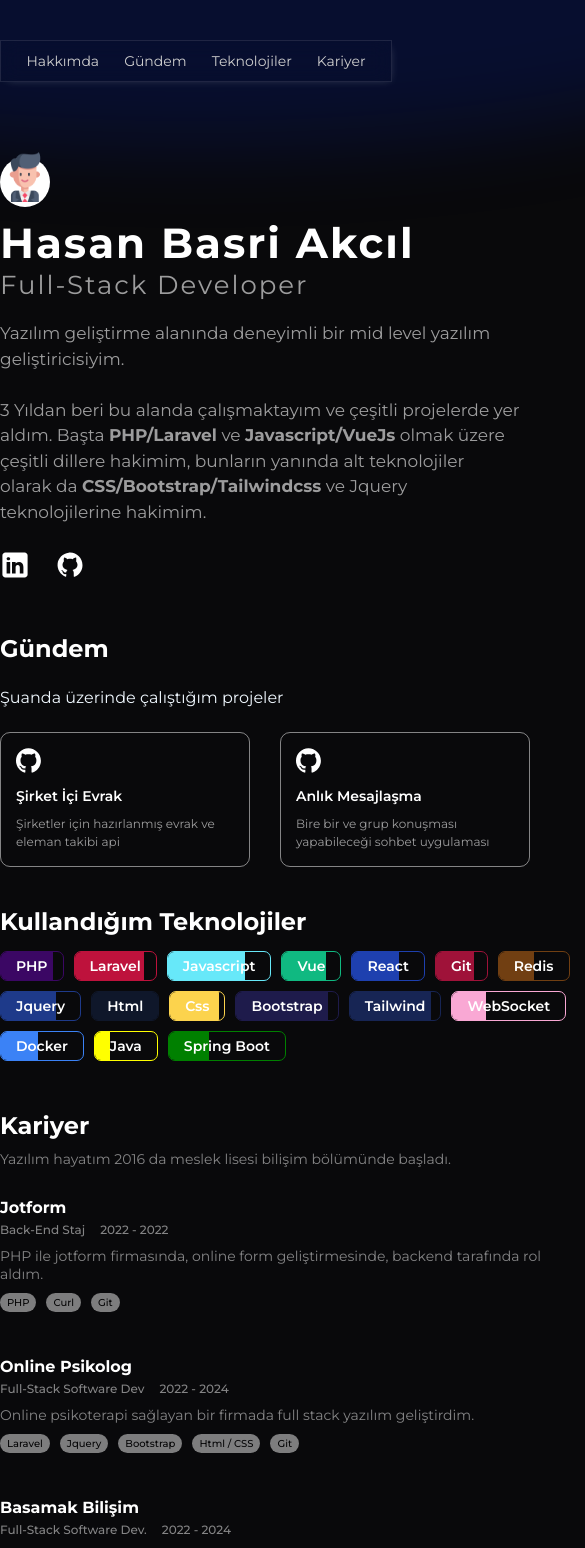
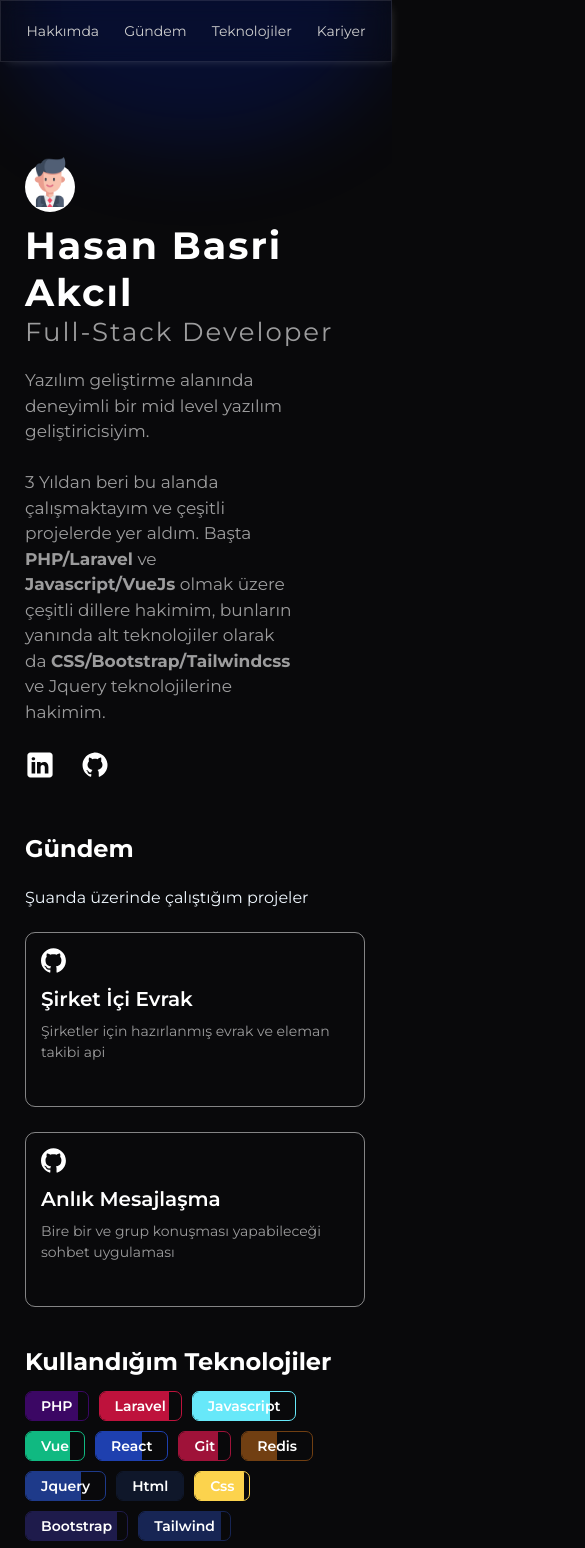
Before and after one commit to HasanBasri06/my-portfoy, a React (Vite) app: page / in a window 390 px wide. Shown: the top 1548 px of the page, 585 px wide, since content can reach past the window. Built offline with nearby package versions, Linux system fonts and the light colour scheme; a web font is replaced by a local one.

Commit message:
responsive edildi

```diff
--- a/src/App.css
+++ b/src/App.css
@@ -1,6 +1,8 @@
 .aboutMe {
     width: 100%;
     height: 100%;
+    padding: 0 25px;
+    box-sizing: border-box;
 }
 
 .aboutMe .myProfilePhoto {
@@ -33,7 +35,7 @@
 }
 
 .myName h1 {
-    font-size: 42px;
+    font-size: 38px;
     letter-spacing: 2px;
 }
 
@@ -54,6 +56,7 @@
     margin-top: 25px;
     display: flex;
     gap: 0 25px;
+    padding: 0 25px;
 }
 
 .socialMedias div {
@@ -82,6 +85,8 @@
     display: flex;
     flex-direction: column;
     gap: 25px;
+    padding: 0 25px;
+    box-sizing: border-box;
 }
 
 .title {
@@ -91,12 +96,14 @@
 
 .agendaBoxes {
     display: flex;
-    gap: 0 30px;
+    gap: 25px 30px;
+    flex-direction: column;
+    align-items: center;
 }
 
 .agendaBoxes > .agendaTemplate {
-    width: 250px;
-    height: 135px;
+    width: 100%;
+    height: 175px;
     border-radius: 10px;
     border: 1px solid rgba(255, 255, 255, 0.5);
     padding: 15px;
@@ -117,15 +124,8 @@
 
 .agendaBoxes .agendaTemplate .agendaCircle {
     position: absolute;
-    width: 150px;
-    height: 150px;
-    background-color: rgba(163, 163, 163, 0.377);
-    border-radius: 100%;
-    right: -150px;
-    bottom: -150px;
-    z-index: 3;
-    transition: all .3s ease-in-out;
-    animation: circleOut .4s ease-in-out forwards;
+    width: 200px;
+    height: 200px;
 }
 
 @keyframes circle {
@@ -152,6 +152,7 @@
 
 .careerListBox {
     margin-top: 50px;
+    padding: 0 25px;
 }
 
 .careerDesc {
@@ -223,3 +224,52 @@
     opacity: 0.5;
     cursor: pointer;
 }
+
+@media screen and (min-width: 1280px) {
+    .aboutMe {
+        padding: 0;
+    }
+
+    .myName h1 {
+        font-size: 42px;
+    }
+
+    .myName h2 {
+        font-size: 22px;
+    }
+
+    .myTitle p {
+        font-size: 14px;
+    }
+
+    .socialMedias {
+        padding: 0;
+    }
+
+    .agendaBox {
+        padding: 0;
+    }
+
+    .careerListBox {
+        padding: 0;
+    }
+
+    .agendaBoxes {
+        display: flex;
+        gap: 0 30px;
+        flex-direction: row;
+        justify-content: start;
+    }
+
+    .agendaBoxes > .agendaTemplate {
+        width: 250px;
+        height: 135px;
+    }
+
+    .agendaBoxes .agendaTemplate .agendaCircle {
+        width: 150px;
+        height: 150px;
+        right: -150px;
+        bottom: -150px;
+    }
+}
--- a/src/index.css
+++ b/src/index.css
@@ -32,11 +32,12 @@ body {
 .main {
   width: 100%;
   margin: var(--center);
-  padding: 15px 0;
+  padding: 0 0;
+  box-sizing: border-box;
 }
 
 .content {
-  width: var(--content);
+  width: 100%;
   margin: 15px auto;
   margin-top: 100px;
 }
@@ -46,7 +47,7 @@ header {
   transition: all .3s ease-in-out;
   margin: var(--center);
   width: 100%;
-  height: 40px;
+  height: 60px;
   box-shadow: 3px 3px 10px -5px rgba(255, 255, 255, 0.2);
   border: 0.1px solid rgba(255, 255, 255, 0.1);
   display: flex;
@@ -54,7 +55,7 @@ header {
   align-items: center;
   backdrop-filter: blur(10px);
   z-index: 50;
-  top: 40px;
+  top: 0;
 }
 
 header ul {
@@ -77,7 +78,7 @@ header ul li a {
 
 .light {
   position: absolute;
-  width: 1200px;
+  width: 100%;
   height: 275px;
   background-color: rgba(1, 48, 255, 0.15);
   z-index: -1;
@@ -94,13 +95,13 @@ header ul li a {
 
 .agendaTemplateTitle {
   margin-top: 10px;
-  font-size: 14px;
+  font-size: 20px;
   font-weight: 600;
 }
 
 .agendaTemplateDesc {
   margin-top: 10px;
-  font-size: 12px;
+  font-size: 14px;
   line-height: 1.5;
   color: rgba(255, 255, 255, 0.6);
   position: relative;
@@ -109,6 +110,7 @@ header ul li a {
 
 .technologiesBox {
   margin-top: 40px;
+  padding: 0 25px;
 }
 
 .technologiesBox .usedTechnologies {
@@ -175,9 +177,34 @@ header ul li a {
     justify-content: center;
     border: 0.1px solid rgba(255, 255, 255, 0.1);
     border-radius: 75px;
+    top: 35px;
   }
 
   header ul {
     gap: 0 25px;
   }
+
+  .main {
+    padding: 15px 0;
+  }
+
+  .light {
+    width: 1200px;
+  }
+
+  .technologiesBox {
+    padding: 0;
+  }
+
+  .content {
+    width: var(--content);
+  }
+
+  .agendaTemplateTitle {
+    font-size: 14px;
+  }
+
+  .agendaTemplateDesc {
+    font-size: 12px;
+  }
 }
```
